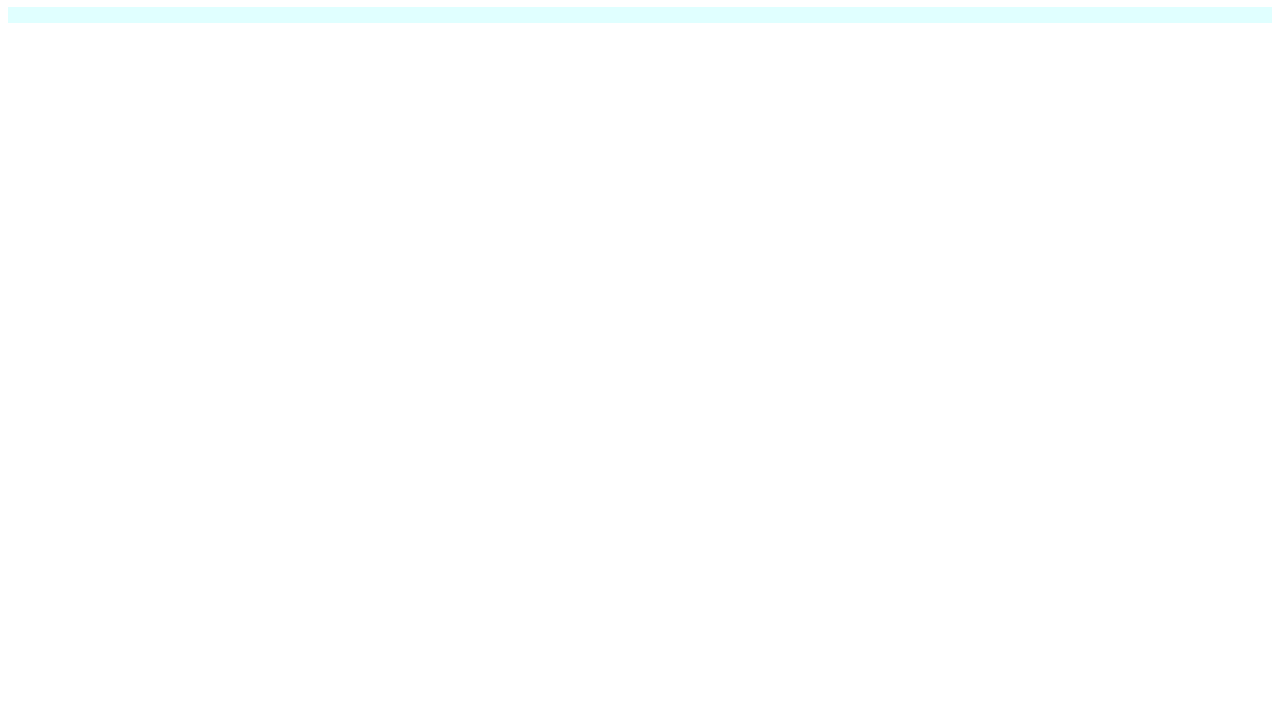
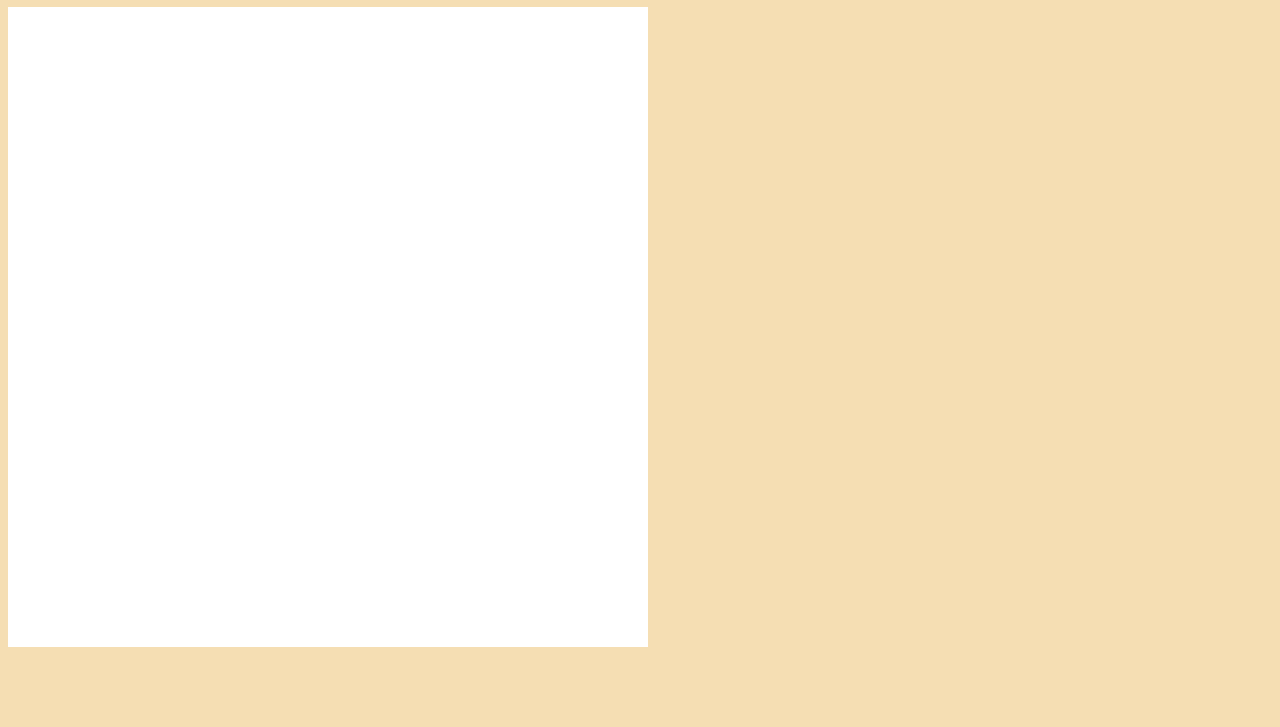
Before and after one commit to Zeladd/etch-a-sketch, a plain HTML site: page index.html in a window 1280 px wide. Shown: the part 73-800 px from the top of the page. Drawn offline with Linux system fonts and the light colour scheme.

Commit message:
Make progress in css and finish js

```diff
--- a/index.html
+++ b/index.html
@@ -11,9 +11,6 @@
 <body>
     <h1>Etch-A-Sketch</h1>
     <div id="board">
-        <div class="board-v">
-            <div class="board-h"></div>
-        </div>
     </div>
 </body>
 </html>
--- a/logic.js
+++ b/logic.js
@@ -1,16 +1,15 @@
-const boardH = document.querySelector(".board-h");
-const boardV = document.querySelector(".board-v")
+const board = document.querySelector("#board");
 
 function createBoard(size) {
     for (let i = 0; i < size; i++) {
-
+        const row = document.createElement("div");
+        row.className = "row";
+        board.appendChild(row);
         for (let j = 0; j < size; j++) {
             const pixel = document.createElement("div");
             pixel.className = "pixel";
-            boardH.appendChild(pixel);
+            row.appendChild(pixel);
         }
-
-
     }
 }
 
--- a/style.css
+++ b/style.css
@@ -1,20 +1,27 @@
+body {
+    background-color: wheat;
+}
+
 h1 {
     display: flex;
     justify-content: center;
 }
 
-.pixel {
-    background-color: lightcyan;
-    width: 1rem;
-    height: 1rem;
+#board {
+    display: flex;
+    flex-direction: column;
+    align-items: stretch;
+    width: 40rem;
+    height: 40rem;
 }
 
-.board-v {
+.row {
     display: flex;
-    flex-direction: column;
+    flex-direction: row;
+    flex-grow: 1;
 }
 
-.board-h {
-    display: flex;
-    justify-content: center;
+.pixel {
+    background-color: white;
+    flex-grow: 1;
 }
```
